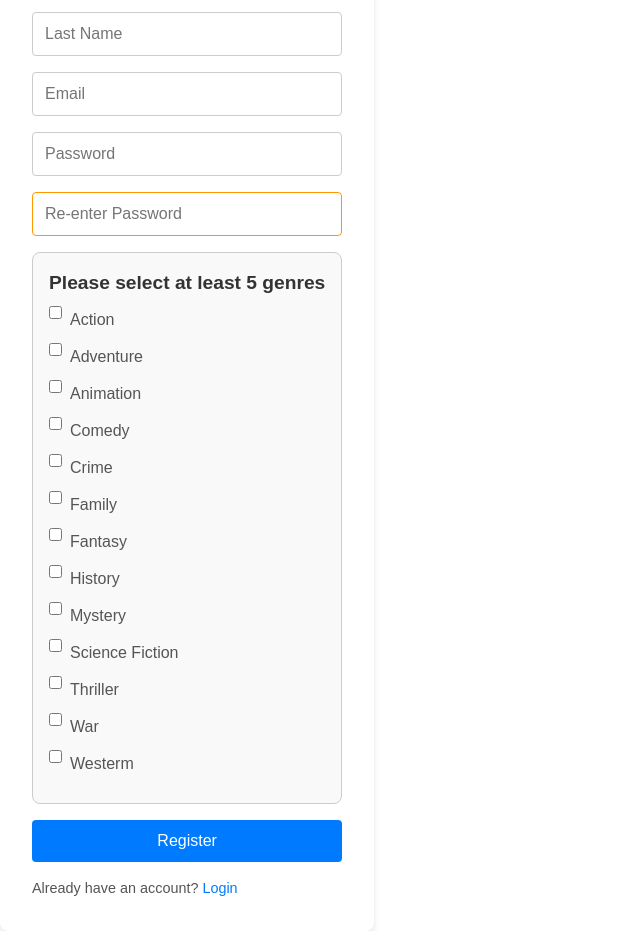
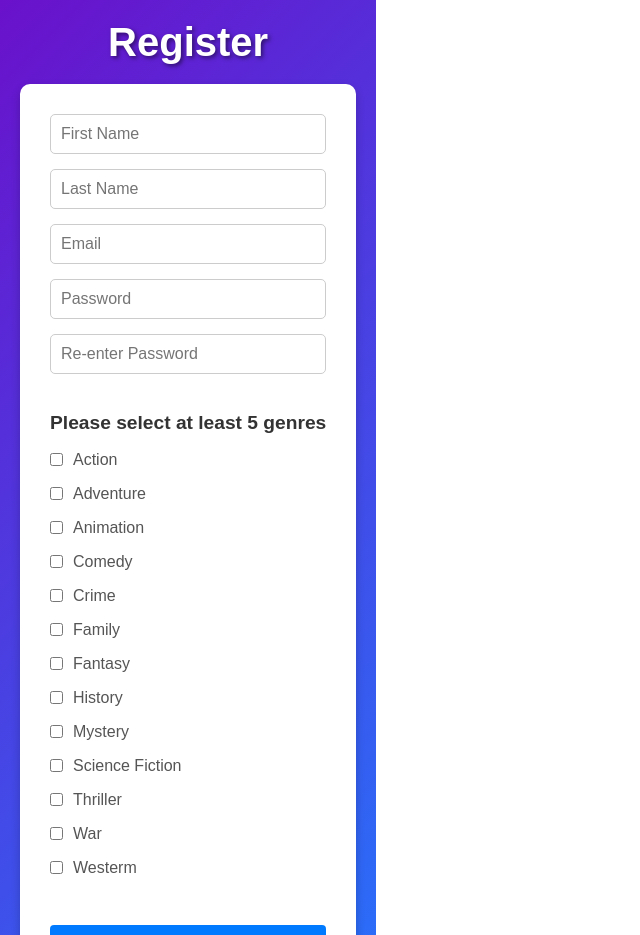
Before and after one commit to J-S00n/Assignment-6, a React (Vite) app in the folder react-context/: page /register in a window 1280 px wide. Shown: the top 935 px of the page, without its empty margins (0-640 px from the left). Built offline with nearby package versions, Linux system fonts and the light colour scheme.

Commit message:
Implemented search, updated various css files

```diff
--- a/react-context/components/Header.jsx
+++ b/react-context/components/Header.jsx
@@ -19,6 +19,11 @@ function Header() {
                         type="text"
                         placeholder="Search..."
                         className="search-bar"
+                        onKeyDown={(e) => {
+                            if (e.key === 'Enter') {
+                                navigate(`/movies/search/${e.target.value}`);
+                            }
+                        }}
                     />
                     <p className="welcome-msg">Welcome {firstName}!</p>
                     <Link to={'/cart'} className="cart-button">Cart</Link>
--- a/react-context/src/App.jsx
+++ b/react-context/src/App.jsx
@@ -28,7 +28,7 @@ function App() {
             <Route path="/movies" element={<MoviesView />}>
               <Route path="genre/:id" element={<GenreView />}></Route>
               <Route path="details/:id" element={<DetailView />}></Route>
-              <Route path="search" element={<SearchView />}></Route>
+              <Route path="search/:query" element={<SearchView />}></Route>
             </Route>
           </Route>
           <Route path="*" element={<ErrorView />} />
--- a/react-context/views/CartView.css
+++ b/react-context/views/CartView.css
@@ -0,0 +1,63 @@
+.cart-container {
+    padding: 20px;
+    max-width: 1200px;
+    margin: 0 auto;
+    font-family: Arial, sans-serif;
+}
+
+.cart-container h1 {
+    text-align: center;
+    margin-bottom: 20px;
+    font-size: 2rem;
+    color: #333;
+}
+
+.cart-item {
+    display: flex;
+    align-items: flex-start;
+    margin-bottom: 20px;
+    border: 1px solid #ddd;
+    border-radius: 8px;
+    padding: 10px;
+    background-color: #f9f9f9;
+}
+
+.cart-image {
+    width: 100px;
+    height: 150px;
+    object-fit: cover;
+    border-radius: 4px;
+    margin-right: 15px;
+}
+
+.cart-details {
+    flex: 1;
+}
+
+.cart-details h2 {
+    margin: 0 0 10px;
+    font-size: 1.5rem;
+    color: #222;
+}
+
+.cart-details p {
+    margin: 0 0 15px;
+    font-size: 1rem;
+    color: #555;
+    line-height: 1.5;
+}
+
+.cart-details button {
+    padding: 10px 15px;
+    font-size: 1rem;
+    color: #fff;
+    background-color: #d9534f;
+    border: none;
+    border-radius: 4px;
+    cursor: pointer;
+    transition: background-color 0.3s ease;
+}
+
+.cart-details button:hover {
+    background-color: #c9302c;
+}
--- a/react-context/views/LoginView.css
+++ b/react-context/views/LoginView.css
@@ -1,47 +1,47 @@
+
 .login-view {
     display: flex;
     flex-direction: column;
     align-items: center;
     justify-content: center;
-    height: 100vh;
-    background-color: #f5f5f5;
-    font-family: Arial, sans-serif;
+    width: 100%;
+    max-width: 400px; /* Limit the width of the login view */
+    background-color: #ffffff;
+    box-shadow: 0 4px 6px rgba(0, 0, 0, 0.1);
+    padding: 20px;
+    box-sizing: border-box; /* Ensure padding doesn't affect dimensions */
+    border-radius: 8px; /* Optional: Add rounded corners */
 }
 
 .login-title {
     font-size: 2rem;
+    margin-bottom: 20px;
     color: #333;
-    margin-bottom: 1.5rem;
 }
 
 .login-form {
     display: flex;
     flex-direction: column;
     width: 100%;
-    max-width: 400px;
-    background: #fff;
-    padding: 2rem;
-    border-radius: 8px;
-    box-shadow: 0 4px 6px rgba(0, 0, 0, 0.1);
 }
 
-.login-input {
-    width: 100%;
-    padding: 0.75rem;
-    margin-bottom: 1rem;
+.login-form input {
+    margin-bottom: 15px;
+    padding: 10px;
+    font-size: 1rem;
     border: 1px solid #ccc;
     border-radius: 4px;
-    font-size: 1rem;
+    box-sizing: border-box;
 }
 
-.login-input:focus {
+.login-form input:focus {
     border-color: #007bff;
     outline: none;
-    box-shadow: 0 0 4px rgba(0, 123, 255, 0.5);
+    box-shadow: 0 0 5px rgba(0, 123, 255, 0.5);
 }
 
 .login-button {
-    padding: 0.75rem;
+    padding: 10px;
     font-size: 1rem;
     color: #fff;
     background-color: #007bff;
@@ -56,7 +56,7 @@
 }
 
 .register-link {
-    margin-top: 1rem;
+    margin-top: 15px;
     font-size: 0.9rem;
     color: #555;
     text-align: center;
@@ -65,7 +65,6 @@
 .register-link a {
     color: #007bff;
     text-decoration: none;
-    font-weight: bold;
 }
 
 .register-link a:hover {
--- a/react-context/views/RegisterView.css
+++ b/react-context/views/RegisterView.css
@@ -1,105 +1,99 @@
+/* RegisterView.css */
+
 .register-container {
     display: flex;
     flex-direction: column;
     align-items: center;
     justify-content: center;
-    height: 100vh;
-    background-color: #f5f5f5;
+    min-height: 100vh;
+    background: linear-gradient(135deg, #6a11cb, #2575fc);
+    color: #fff;
     font-family: Arial, sans-serif;
+    padding: 20px;
 }
 
 .register-title {
-    font-size: 2rem;
-    margin-bottom: 1rem;
-    color: #333;
+    font-size: 2.5rem;
+    margin-bottom: 20px;
+    text-shadow: 2px 2px 4px rgba(0, 0, 0, 0.5);
 }
 
 .register-form {
+    background: #ffffff;
+    color: #333;
+    padding: 30px;
+    border-radius: 10px;
+    box-shadow: 0 4px 10px rgba(0, 0, 0, 0.2);
+    width: 100%;
+    max-width: 400px;
     display: flex;
     flex-direction: column;
-    width: 100%;
-    max-width: 400px;
-    padding: 2rem;
-    background-color: #fff;
-    border-radius: 8px;
-    box-shadow: 0 4px 6px rgba(0, 0, 0, 0.1);
+    gap: 15px;
 }
 
 .register-form input {
-    margin-bottom: 1rem;
-    padding: 0.75rem;
+    padding: 10px;
     font-size: 1rem;
     border: 1px solid #ccc;
-    border-radius: 4px;
+    border-radius: 5px;
     outline: none;
     transition: border-color 0.3s;
 }
 
 .register-form input:focus {
-    border-color: #007bff;
-}
-
-.register-form .confirmPassword {
-    border: 1px solid #ff9800;
-}
-
-.register-form button {
-    padding: 0.75rem;
-    font-size: 1rem;
-    color: #fff;
-    background-color: #007bff;
-    border: none;
-    border-radius: 4px;
-    cursor: pointer;
-    transition: background-color 0.3s;
-}
-
-.register-form button:hover {
-    background-color: #0056b3;
-}
-
-.login-link {
-    margin-top: 1rem;
-    font-size: 0.9rem;
-    color: #555;
-}
-
-.login-link a {
-    color: #007bff;
-    text-decoration: none;
-    transition: color 0.3s;
-}
-
-.login-link a:hover {
-    color: #0056b3;
+    border-color: #6a11cb;
 }
 
 .genre-selection {
-    margin-bottom: 1rem;
-    padding: 1rem;
-    border: 1px solid #ccc;
-    border-radius: 8px;
-    background-color: #f9f9f9;
+    margin-top: 20px;
 }
 
 .genre-selection h2 {
     font-size: 1.2rem;
-    margin-bottom: 0.5rem;
+    margin-bottom: 10px;
     color: #333;
 }
 
 .genre-selection div {
     display: flex;
     align-items: center;
-    margin-bottom: 0.5rem;
+    margin-bottom: 5px;
 }
 
-.genre-selection input[type="checkbox"] {
-    margin-right: 0.5rem;
-    cursor: pointer;
+.genre-name {
+    margin-left: 10px;
+    font-size: 1rem;
+    color: #333;
 }
 
-.genre-selection .genre-name {
+.register-form button {
+    background: #6a11cb;
+    color: #fff;
+    padding: 10px;
     font-size: 1rem;
-    color: #555;
+    border: none;
+    border-radius: 5px;
+    cursor: pointer;
+    transition: background 0.3s;
 }
+
+.register-form button:hover {
+    background: #2575fc;
+}
+
+.login-link {
+    text-align: center;
+    margin-top: 10px;
+    font-size: 0.9rem;
+}
+
+.login-link a {
+    color: #6a11cb;
+    text-decoration: none;
+    font-weight: bold;
+    transition: color 0.3s;
+}
+
+.login-link a:hover {
+    color: #2575fc;
+}
--- a/react-context/views/SearchView.css
+++ b/react-context/views/SearchView.css
@@ -0,0 +1,12 @@
+.buy-button {
+    display: block;
+    margin: 10px auto 0; /* Center horizontally and add top margin */
+    padding: 8px 12px;
+    background-color: #007bff;
+    color: white;
+    border: none;
+    border-radius: 4px;
+    cursor: pointer;
+    font-size: 14px;
+    transition: background-color 0.3s ease;
+}
--- a/react-context/views/SettingsView.css
+++ b/react-context/views/SettingsView.css
@@ -0,0 +1,85 @@
+.settings-container {
+    display: flex;
+    flex-direction: column;
+    align-items: center;
+    padding: 20px;
+    font-family: Arial, sans-serif;
+    background-color: #f9f9f9;
+    min-height: 100vh;
+}
+
+.settings-title {
+    font-size: 2rem;
+    color: #333;
+    margin-bottom: 20px;
+}
+
+.settings-form {
+    display: flex;
+    flex-direction: column;
+    width: 100%;
+    max-width: 500px;
+    background: #fff;
+    padding: 20px;
+    border-radius: 8px;
+    box-shadow: 0 4px 6px rgba(0, 0, 0, 0.1);
+}
+
+.settings-form label {
+    font-size: 1rem;
+    color: #555;
+    margin-bottom: 5px;
+}
+
+.settings-form input[type="text"],
+.settings-form input[type="email"] {
+    width: 100%;
+    padding: 10px;
+    margin-bottom: 15px;
+    border: 1px solid #ccc;
+    border-radius: 4px;
+    font-size: 1rem;
+}
+
+.settings-form input[type="text"]:focus,
+.settings-form input[type="email"]:focus {
+    border-color: #007bff;
+    outline: none;
+}
+
+.genre-selection {
+    margin: 20px 0;
+}
+
+.genre-selection h2 {
+    font-size: 1.2rem;
+    color: #333;
+    margin-bottom: 10px;
+}
+
+.genre-selection div {
+    display: flex;
+    align-items: center;
+    margin-bottom: 10px;
+}
+
+.genre-name {
+    margin-left: 10px;
+    font-size: 1rem;
+    color: #555;
+}
+
+button[type="submit"] {
+    background-color: #007bff;
+    color: #fff;
+    padding: 10px 15px;
+    border: none;
+    border-radius: 4px;
+    font-size: 1rem;
+    cursor: pointer;
+    transition: background-color 0.3s ease;
+}
+
+button[type="submit"]:hover {
+    background-color: #0056b3;
+}
```
Also changed, not shown: react-context/views/MoviesView.css (+92 -0 lines), react-context/views/SearchView.jsx (+70 -5 lines).
